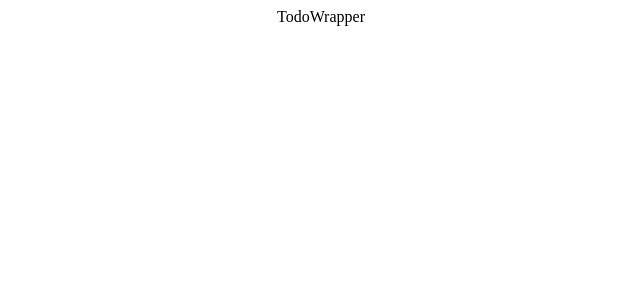
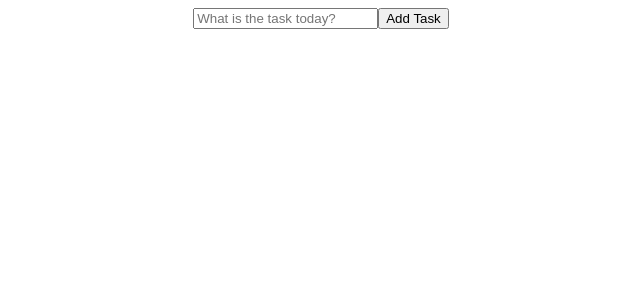
Before and after one commit to mathiasmunene/react-native-to-do-list, a React (Create React App) app: page / in a window 1280 px wide. Shown: the top 300 px of the page, without its empty margins (319-959 px from the left). Built offline with nearby package versions, Linux system fonts and the light colour scheme.

Commit message:
event and usestate added for user input

```diff
--- a/src/Components/TodoForm.js
+++ b/src/Components/TodoForm.js
@@ -1,10 +1,13 @@
-import React from 'react'
+import React, {useState} from 'react'
 
 export const TodoForm = () => {
+    const [value, setValue] = useState("")
   return (
     <form className='TodoForm'>
       <input type='text' className='todo-input'
-      placeholder='What is the task today?'></input>
+      placeholder='What is the task today?' onChange=
+      {(e) => setValue(e.target.value) }/>
+      <button type='submit' className='todo-btn'>Add Task</button>
     </form>
   )
 }
--- a/src/Components/TodoWrapper.js
+++ b/src/Components/TodoWrapper.js
@@ -1,7 +1,10 @@
 import React from 'react'
+import { TodoForm } from './TodoForm'
 
 export const TodoWrapper = () => {
   return (
-    <div>TodoWrapper</div>
+    <div className='ToDoWrapper'>
+      <TodoForm/>
+    </div>
   )
 }
```
